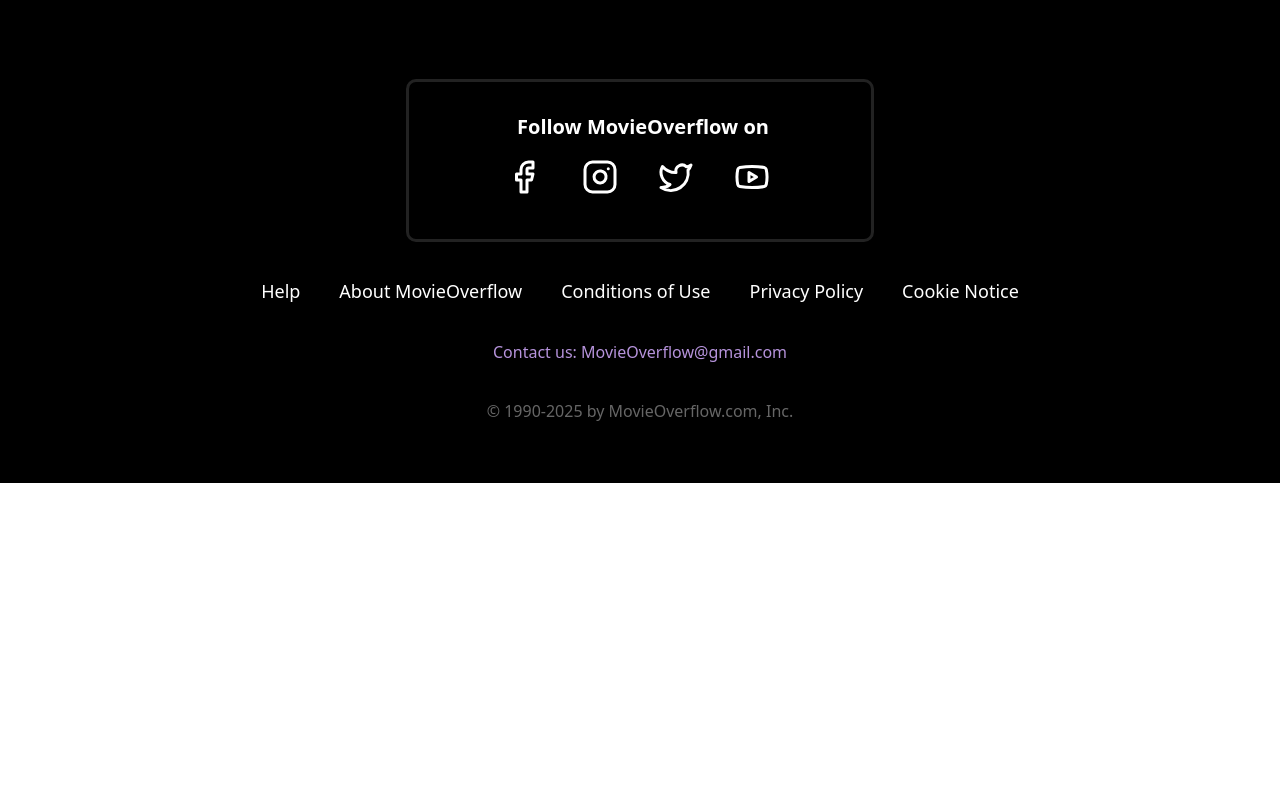
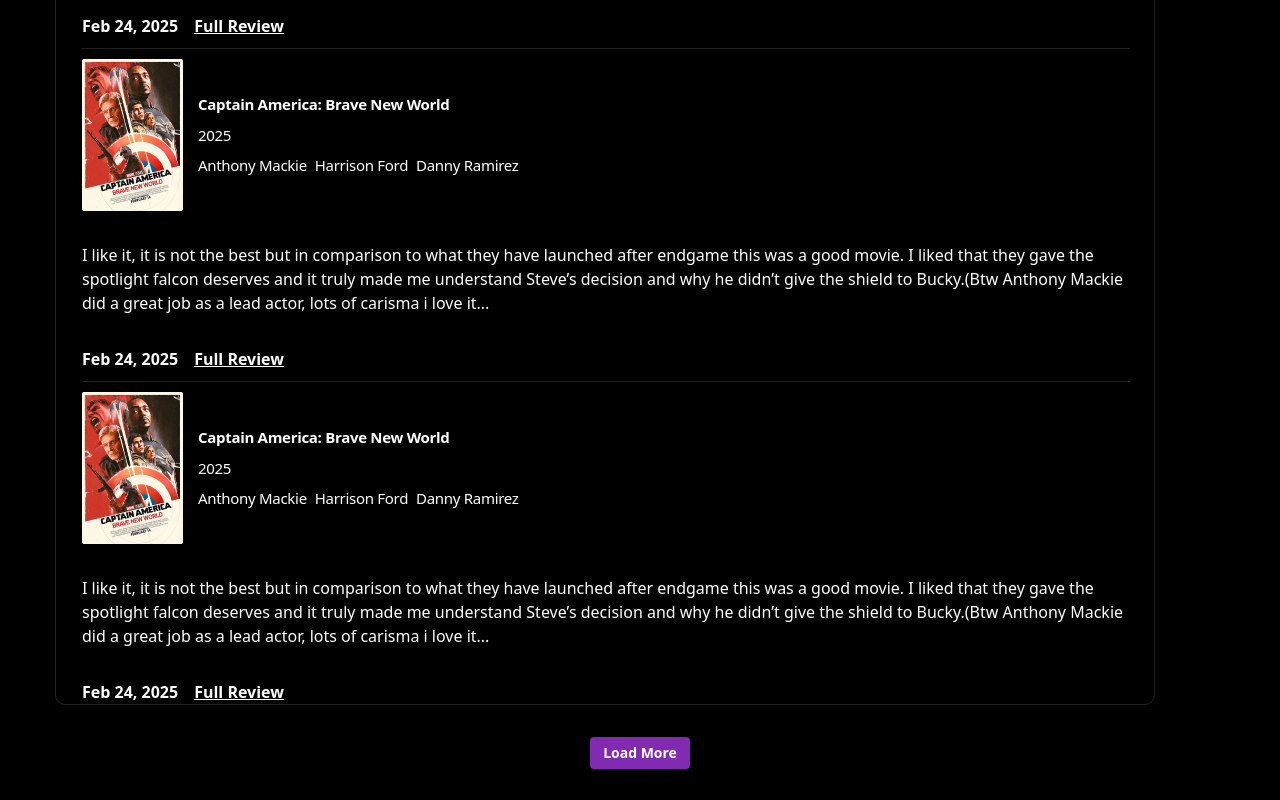
Before and after one commit to Jennyytt/MovieOverflow, a SvelteKit app: page /ProUserProfile in a window 1280 px wide. Shown: the part 1280-2080 px from the top of the page. Before the commit the page ends 1763 px from the top, so only its background shows below. Built offline with nearby package versions, Linux system fonts and the light colour scheme.

Commit message:
Feat: Add Previous Critics Reviews view

```diff
--- /dev/null
+++ b/src/lib/customComponents/criticsreview/CriticReviewBlock.svelte
@@ -0,0 +1,19 @@
+<script>
+	import CriticReviewCard from './CriticReviewCard.svelte';
+	import { Card } from '$lib/components/ui/card';
+</script>
+
+<Card
+	class="margin-top-[20px] relative box-border w-[1100px] overflow-hidden rounded-[10px] border-[#222222] bg-[#000000]"
+>
+	<div
+		class="margin-top-[20px] relative flex w-[1100px] flex-shrink-0 flex-col items-center justify-between gap-[10px] self-stretch"
+	>
+		<br />
+		<CriticReviewCard />
+		<div class="relative h-[1px] w-[1048px] bg-[#222222]"></div>
+		<CriticReviewCard />
+		<div class="relative h-[1px] w-[1048px] bg-[#222222]"></div>
+		<CriticReviewCard />
+	</div>
+</Card>
--- a/src/lib/customComponents/criticsreview/CriticReviewCard.svelte
+++ b/src/lib/customComponents/criticsreview/CriticReviewCard.svelte
@@ -8,11 +8,14 @@
 <div class="relative flex w-[1048px] flex-col justify-center gap-8">
 	<MovieInfo />
 	<!-- Review Text -->
-	<div class="text-left text-base font-normal text-white">
+	<div class="text-medium text-left font-[16px] text-white">
 		{review}
 	</div>
-	<!-- Date -->
-	<div class="text-left text-xs font-normal text-white">
-		{date}
+	<!-- Date & Full Review-->
+	<div class="flex flex-row items-center justify-start gap-4">
+		<div class="text-left font-[18px] font-bold text-white">
+			{date}
+		</div>
+		<div class="text-left font-[18px] font-bold text-white underline">Full Review</div>
 	</div>
 </div>
--- a/src/views/userprofile/CriticReviewView.svelte
+++ b/src/views/userprofile/CriticReviewView.svelte
@@ -1,5 +1,6 @@
 <script>
-	import CriticReviewCard from '../../lib/customComponents/criticsreview/CriticReviewCard.svelte';
+	import CriticReviewBlock from '../../lib/customComponents/criticsreview/CriticReviewBlock.svelte';
+	import Button from '$lib/components/ui/button/button.svelte';
 </script>
 
 <div class="relative flex flex-shrink-0 flex-col items-start justify-center gap-8 self-stretch">
@@ -9,9 +10,17 @@
 		<!-- Section title with purple line and arrow -->
 		<div class="relative flex flex-shrink-0 flex-row items-center justify-start gap-3">
 			<div class="relative h-[37px] w-[5px] flex-shrink-0 rounded-[2px] bg-[#802bb1]"></div>
-			<div class="relative text-left text-[32px] font-semibold text-white">CriticReview</div>
+			<div class="relative text-left text-[32px] font-semibold text-white">
+				Previous Critics Reviews
+			</div>
 		</div>
 	</div>
-
-	<CriticReviewCard />
+	<CriticReviewBlock />
+	<div class="flex w-full justify-center">
+		<Button
+			class="relative flex h-[32px] w-[100px] flex-shrink-0 cursor-pointer flex-row items-center justify-center gap-[10px] rounded-[4px] bg-[#802bb1] font-bold text-white"
+		>
+			Load More
+		</Button>
+	</div>
 </div>
```
